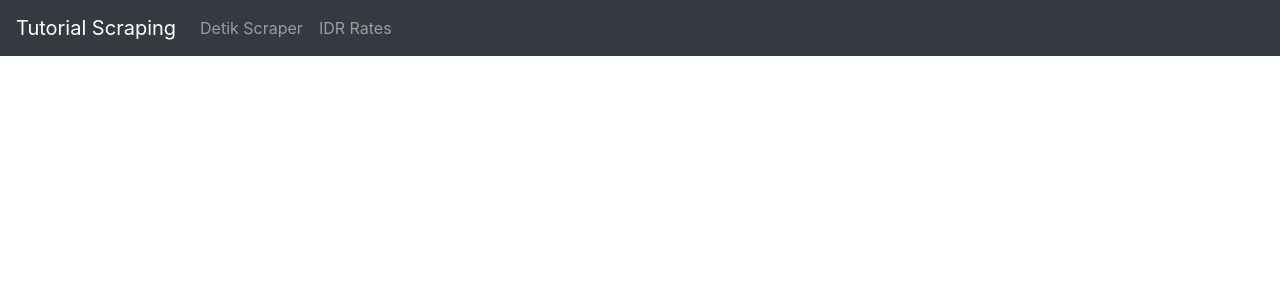
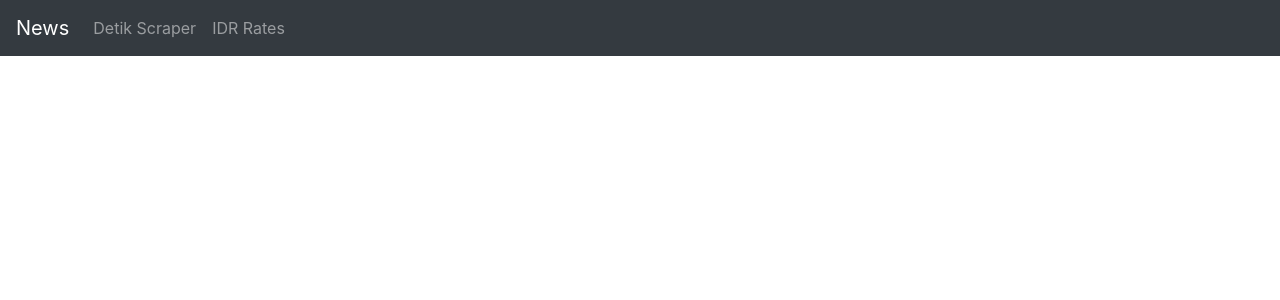
Before and after one commit to Karanjot786/news, a Flask app: page / in a window 1280 px wide. Shown: the top 300 px of the page. Run offline with Flask 2, Linux system fonts and the light colour scheme; some libraries are stand-ins or nearby versions.

Commit message:
Update base.html

```diff
--- a/templates/base.html
+++ b/templates/base.html
@@ -13,7 +13,7 @@
 
 <nav class="navbar navbar-expand-sm bg-dark navbar-dark">
     <!-- Brand/logo -->
-    <a class="navbar-brand" href="/">Tutorial Scraping</a>
+    <a class="navbar-brand" href="/">News</a>
 
     <!-- Links -->
     <ul class="navbar-nav">
```
